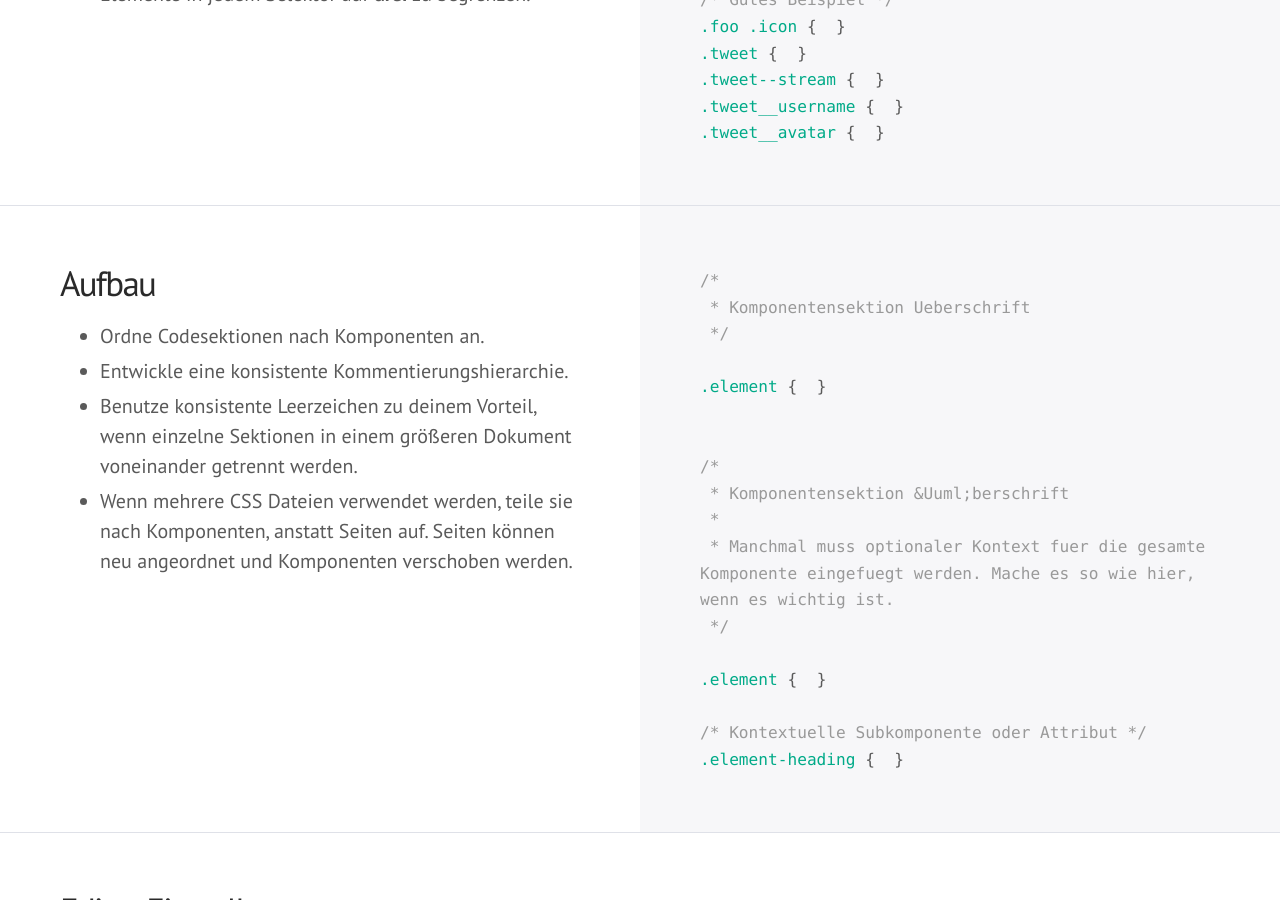
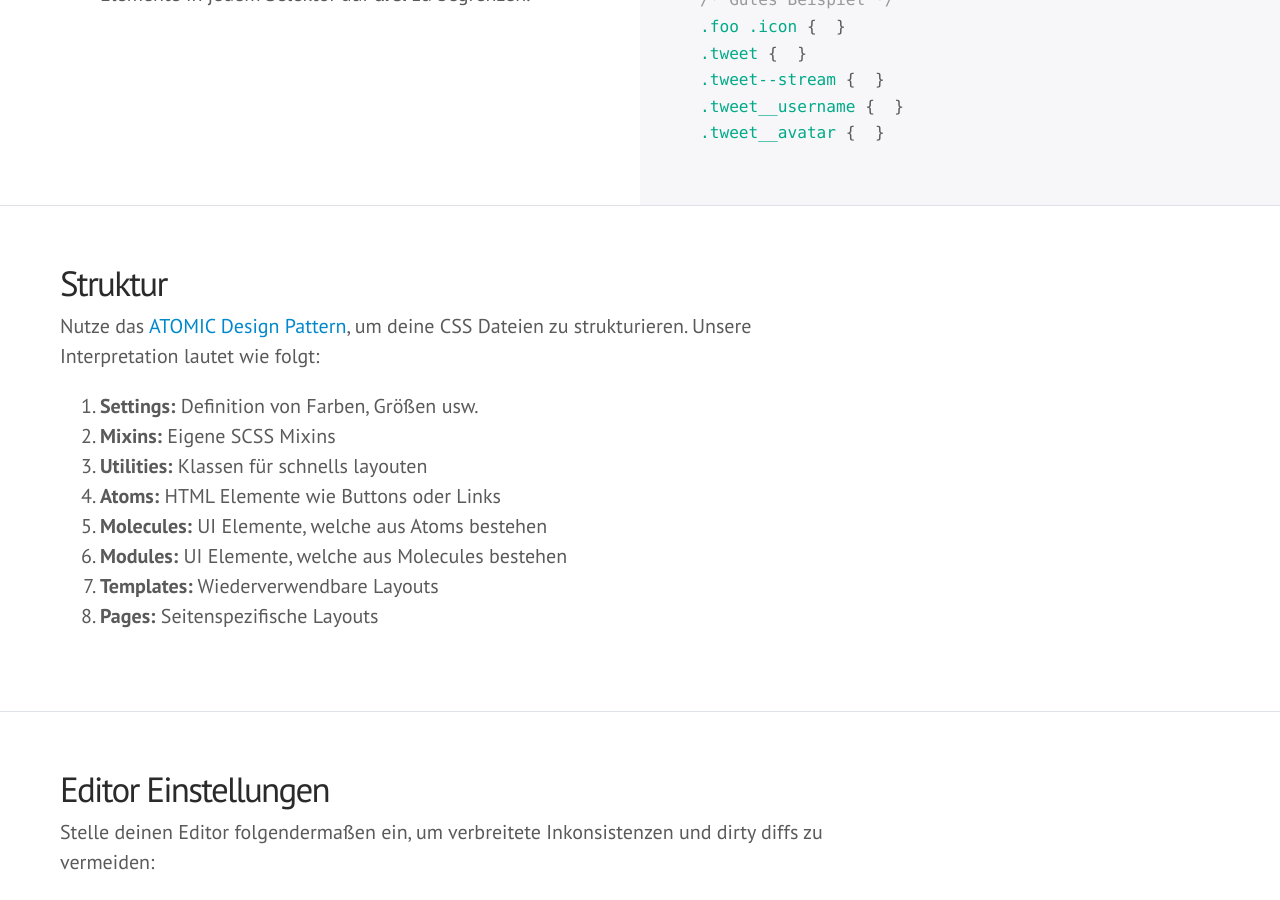
Before and after one commit to STUDITEMPS/frontend-code-guide, a Jekyll site: the page built from css/index.html, in a window 1280 px wide and 900 px high, scrolled down 6361 px. Built offline with Jekyll 4.4.1, drawn with Linux system fonts in a browser that asks for light colours; some web fonts are replaced; Markdown is read by kramdown in place of the engine named in the settings; comment, search, counter and statistics services are not loaded.

Commit message:
adds file structure section

```diff
--- a/_includes/css/organization-comments.css
+++ /dev/null
@@ -1,17 +0,0 @@
-/*
- * Komponentensektion Ueberschrift
- */
-
-.element {  }
-
-
-/*
- * Komponentensektion &Uuml;berschrift
- *
- * Manchmal muss optionaler Kontext fuer die gesamte Komponente eingefuegt werden. Mache es so wie hier, wenn es wichtig ist.
- */
-
-.element {  }
-
-/* Kontextuelle Subkomponente oder Attribut */
-.element-heading {  }
--- a/css/index.html
+++ b/css/index.html
@@ -182,16 +182,18 @@ layout: default
 
 <div class="section" id="css-organization">
   <div class="col">
-    <h3>Aufbau</h3>
-    <ul>
-      <li>Ordne Codesektionen nach Komponenten an.</li>
-      <li>Entwickle eine konsistente Kommentierungshierarchie.</li>
-      <li>Benutze konsistente Leerzeichen zu deinem Vorteil, wenn einzelne Sektionen in einem größeren Dokument voneinander getrennt werden.</li>
-      <li>Wenn mehrere CSS Dateien verwendet werden, teile sie nach Komponenten, anstatt Seiten auf. Seiten können neu angeordnet und Komponenten verschoben werden.</li>
-    </ul>
-  </div>
-  <div class="col">
-    {% highlight css %}{% include css/organization-comments.css %}{% endhighlight %}
+    <h3>Struktur</h3>
+    <p>Nutze das <a href='http://patternlab.io/about.html'>ATOMIC Design Pattern</a>, um deine CSS Dateien zu strukturieren. Unsere Interpretation lautet wie folgt:</p>
+    <ol>
+      <li><strong>Settings:</strong> Definition von Farben, Größen usw.</li>
+      <li><strong>Mixins:</strong> Eigene SCSS Mixins</li>
+      <li><strong>Utilities:</strong> Klassen für schnells layouten</li>
+      <li><strong>Atoms:</strong> HTML Elemente wie Buttons oder Links</li>
+      <li><strong>Molecules:</strong> UI Elemente, welche aus Atoms bestehen</li>
+      <li><strong>Modules:</strong> UI Elemente, welche aus Molecules bestehen</li>
+      <li><strong>Templates:</strong> Wiederverwendbare Layouts</li>
+      <li><strong>Pages:</strong> Seitenspezifische Layouts</li>
+    </ol>
   </div>
 </div>
 
```
